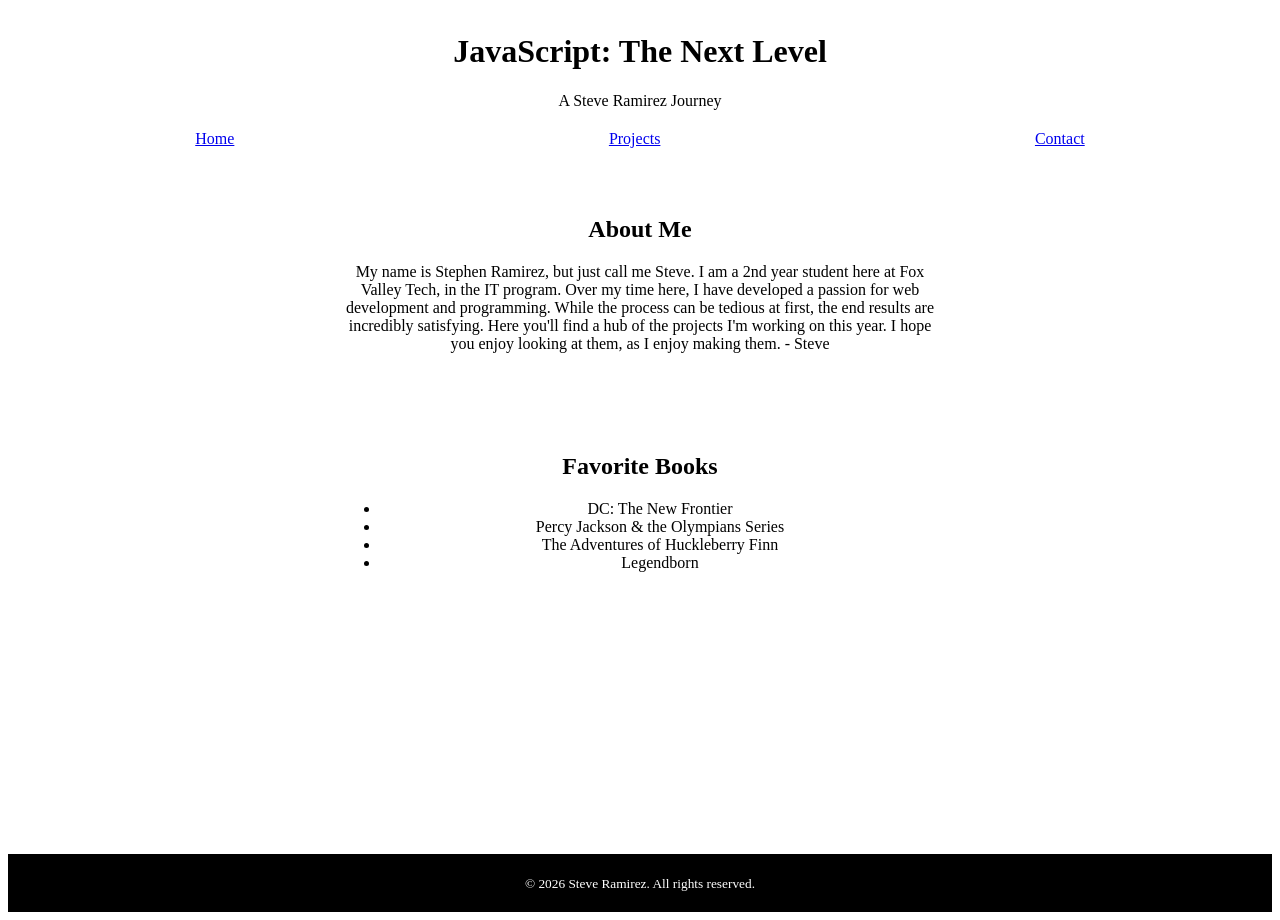
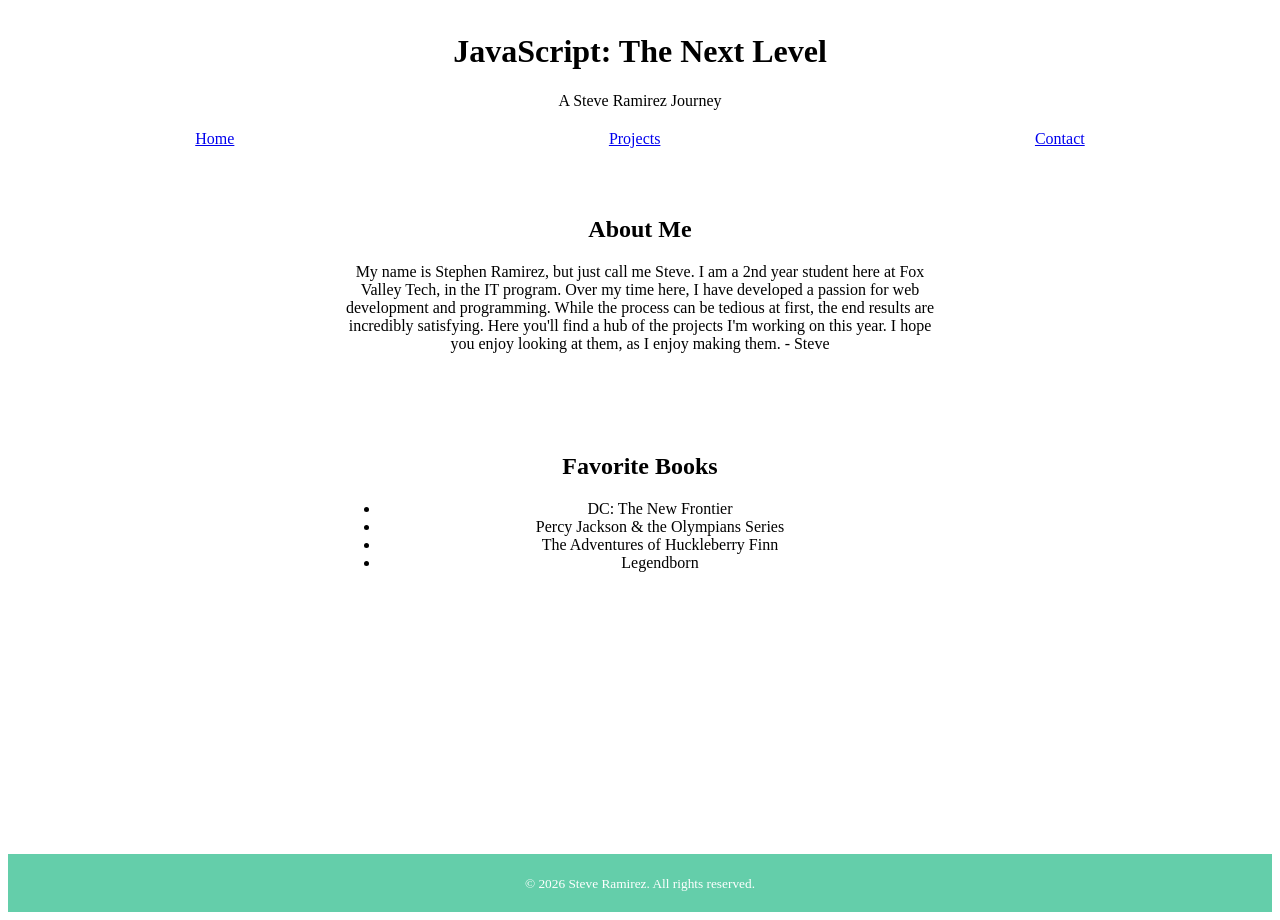
Before and after one commit to gwrengines3000-cmd/gwrengines3000-cmd.github.io, a React (Vite) app: page / in a window 1280 px wide. Built offline with nearby package versions, Linux system fonts and the light colour scheme.

Commit message:
updated footer

```diff
--- a/src/components/Footer.jsx
+++ b/src/components/Footer.jsx
@@ -1,7 +1,7 @@
 const footerStyle = {
     textAlign: "center",
     padding: "1rem",
-    backgroundColor: "black",
+    backgroundColor: "#64CEAA",
     color: "white",
     marginTop: "250px",
     padding: "20px",
```
